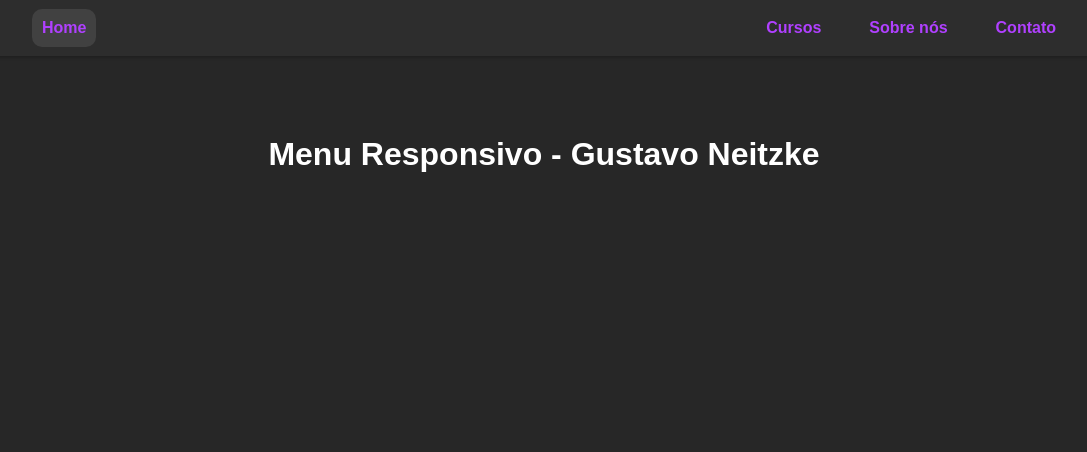
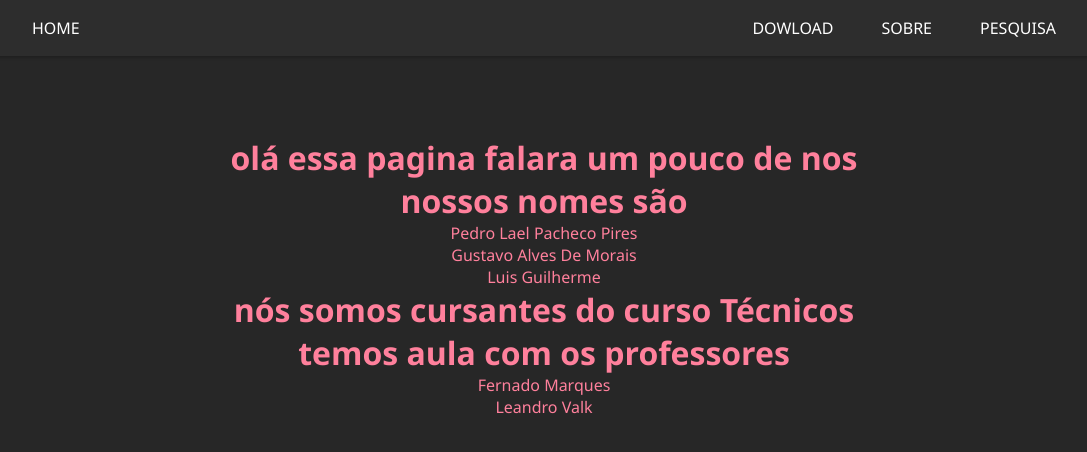
Before and after one commit to NDWnatural/sobrenos, a plain HTML site: page index.html in a window 1280 px wide. Shown: the whole page, without its empty margins (96-1183 px from the left). Drawn offline with Linux system fonts and the light colour scheme.

Commit message:
Update index.html

```diff
--- a/index.html
+++ b/index.html
@@ -1,5 +1,5 @@
 <!DOCTYPE html>
-<html lang="en">
+<html lang="pt-br">
 <head>
     <meta charset="UTF-8">
     <meta http-equiv="X-UA-Compatible" content="IE=edge">
@@ -8,19 +8,19 @@
     <style>
         :root{
             --color-white: #fff;
-            --color-dark1: rgb(39, 39, 39);
+            --color-dark1: #272727;
             --color-dark2: #2d2d2d;
             --color-dark3: #414141;
             --color-dark4: #1c1c1c;
             --color-dark5: #343434;
-            --color-purple: #b040ff;
+            --color-pink:  #ff809c;
         }
         *{
             margin: 0;
             padding: 0;
         }
         body{
-            font-family: Arial, Helvetica, sans-serif;
+            font-family: 'Segoe UI', Tahoma, Geneva, Verdana, sans-serif;
             background-color: var(--color-dark1);
             color: var(--color-white);
         }
@@ -45,24 +45,19 @@
             z-index: 2;
         }
         .content{
+            color: var(--color-pink);
             padding-top: 5em;
             text-align: center;
             height: 100vh;
-            transition: 1s;
+            transition: 0.6s;
         }
         .navigation_header a{
             text-decoration: none;
-            color: var(--color-purple);
-            transition: 1s;
-            font-weight: bold;
+            color: var(--color-white);
+            transition: 0.6s;
         }
         .navigation_header a:hover{
-            color: var(--color-white);
-        }
-        .active{
-            background: var(--color-dark3);
-            padding: 10px;
-            border-radius: 10px;
+            color: var(--color-pink);
         }
         .btn_icon_header{
             background: transparent;
@@ -101,7 +96,7 @@
             </svg>
         </button>
         <div class="navigation_header" class="logo_header">
-            <a href="#" class="active">Home</a>
+            <a href="https://ndwnatural.github.io/MP3downloader/" class="active">HOME</a>
         </div>
         <div class="navigation_header" id="navigation_header">
             <button onclick="toggleSidebar()" class="btn_icon_header">
@@ -110,13 +105,31 @@
                 </svg>
             </button>
 
-            <a href="#">Cursos</a>
-            <a href="#">Sobre nós</a>
-            <a href="#">Contato</a>
+            <a href="https://abobus-snowy.vercel.app/#home">DOWLOAD</a>
+            <a href="https://ndwnatural.github.io/sobrenos/">SOBRE</a>
+            <a href="https://ndwnatural.github.io/teste2/">PESQUISA</a>
         </div>
     </div>
     <div tabindex="0" class="content" onfocus="closeSidebar()" id="content">
-        <h1>Menu Responsivo - Gustavo Neitzke</h1>
+        <h1>olá essa pagina  falara um pouco de nos</h1>
+    <div id=""><h1>
+    </h1></div>
+    <div id=""><h1>
+        nossos nomes são
+    </h1></div>
+        <p>Pedro Lael Pacheco Pires</p>
+        <p>Gustavo Alves De Morais</p>
+        <p>Luis Guilherme</p>
+        <div id=""><h1>
+            nós somos cursantes do curso Técnicos
+        </h1></div>
+        <div id=""><h1>
+            temos aula com os professores
+        </h1></div>
+        <p>
+            Fernado Marques
+        </p>
+        <p>Leandro Valk</p>
     </div>
 </body>
 <script>
```
